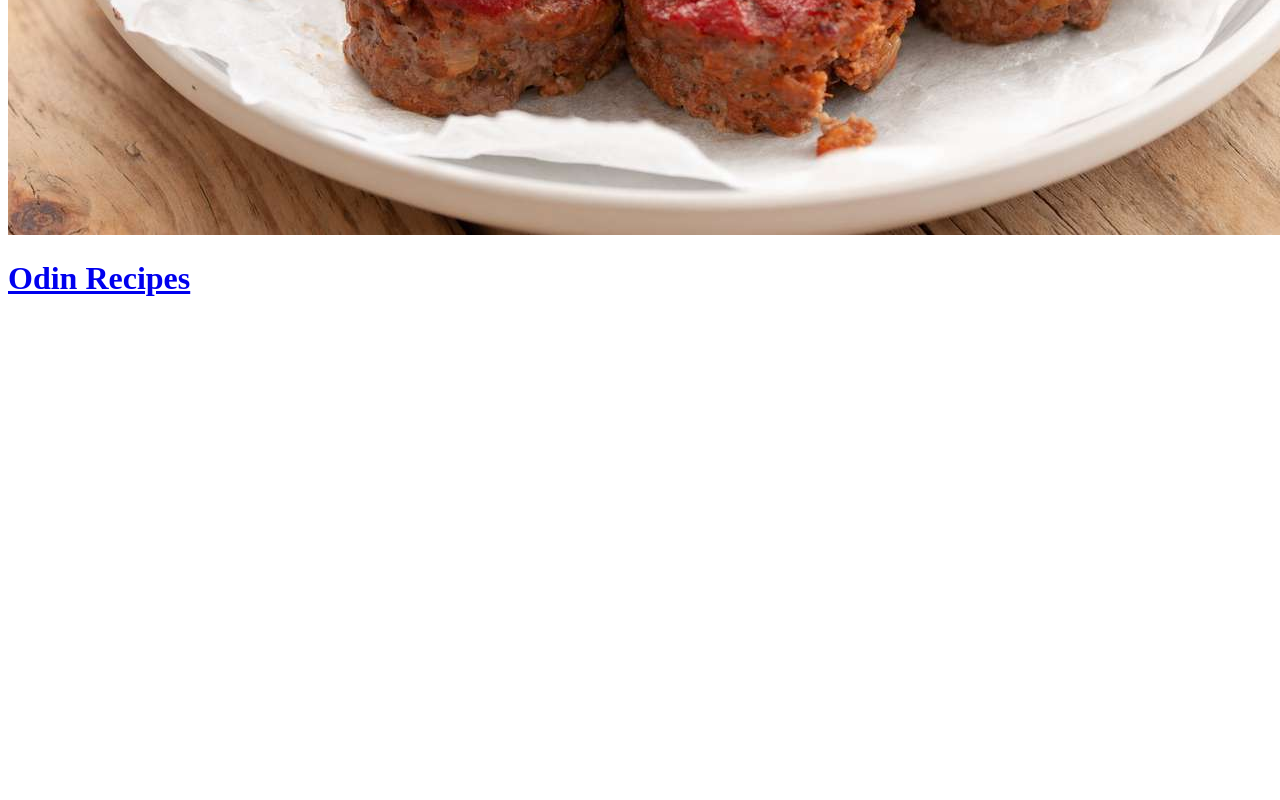
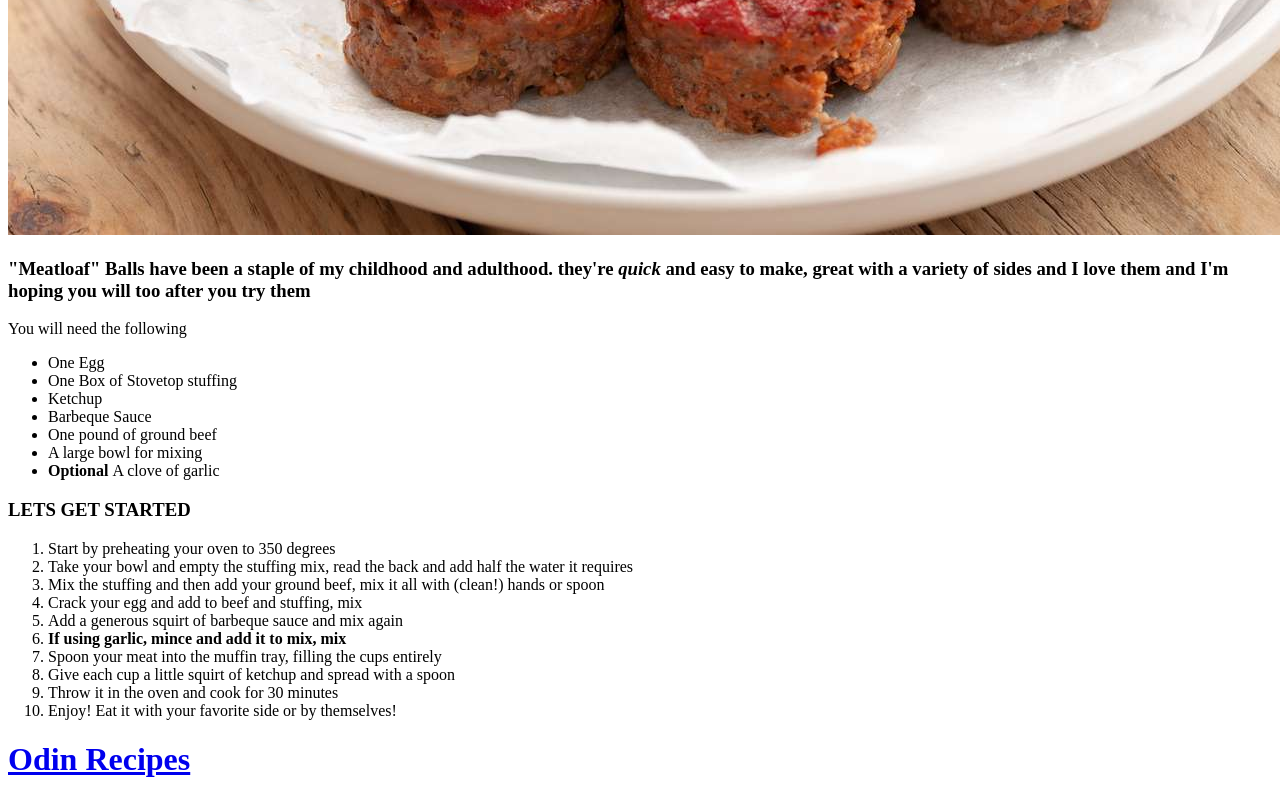
Before and after one commit to averyvisentin/Recipes, a plain HTML site: page recipes/meatloafballs.html in a window 1280 px wide. Shown: the part 843-1643 px from the top of the page. Before the commit the page ends 1162 px from the top, so only its background shows below. Drawn offline with Linux system fonts and the light colour scheme.

Commit message:
modified meatloafballs.html with cooking instructions

```diff
--- a/recipes/meatloafballs.html
+++ b/recipes/meatloafballs.html
@@ -8,6 +8,32 @@
 <body>
     <h1>Meatloaf Balls</h1>
     <img src="./Images/meatloafballs.jpg">
+    <p><h3>"Meatloaf" Balls have been a staple of my childhood and adulthood. they're <em>quick</em> and easy to make, great with a variety of sides
+    and I love them and I'm hoping you will too after you try them</h3></p>
+    <p>You will need the following
+        <ul>
+            <li>One Egg</li>
+            <li>One Box of Stovetop stuffing</li>
+            <li>Ketchup</li>
+            <li>Barbeque Sauce</li>
+            <li>One pound of ground beef</li>
+            <li>A large bowl for mixing</li>
+            <li><strong>Optional </strong>A clove of garlic</li>
+        </ul>
+    </p>
+    <p><h3>LETS GET STARTED</h3></p>
+    <ol>
+        <li>Start by preheating your oven to 350 degrees</li>
+        <li>Take your bowl and empty the stuffing mix, read the back and add half the water it requires</li>
+        <li>Mix the stuffing and then add your ground beef, mix it all with (clean!) hands or spoon</li>
+        <li>Crack your egg and add to beef and stuffing, mix</li>
+        <li>Add a generous squirt of barbeque sauce and mix again</li>
+        <li><strong>If using garlic, mince and add it to mix, mix</strong></li>
+        <li>Spoon your meat into the muffin tray, filling the cups entirely</li>
+        <li>Give each cup a little squirt of ketchup and spread with a spoon</li>
+        <li>Throw it in the oven and cook for 30 minutes</li>
+        <li>Enjoy! Eat it with your favorite side or by themselves!</li>
+    </ol>
 
     <p><h1><a href="../index.html">Odin Recipes</a></h1></p>
 </body>
```
